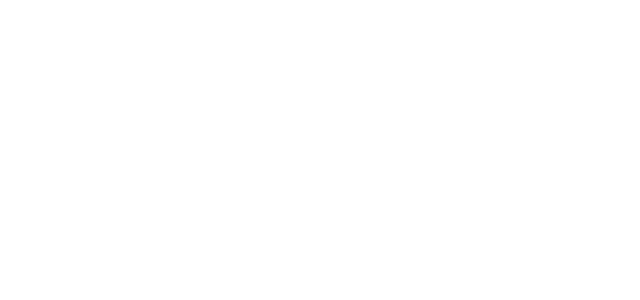
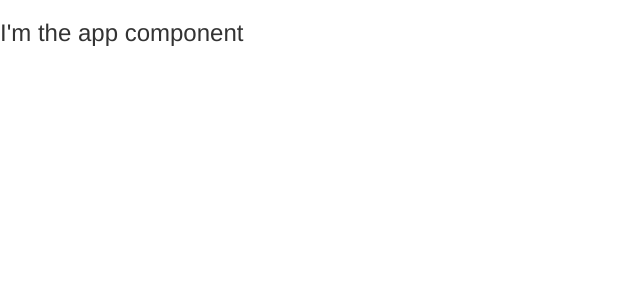
Before and after one commit to makiasake/angular-complete-guide-course, an Angular app in the folder angular-the-complete-guide-course/: page / in a window 1280 px wide. Shown: the top 300 px of the page, without its empty margins (0-640 px from the left). Built offline with nearby package versions, Linux system fonts and the light colour scheme.

Commit message:
Creating a new component

```diff
--- a/angular-the-complete-guide-course/src/app/app.component.html
+++ b/angular-the-complete-guide-course/src/app/app.component.html
@@ -0,0 +1 @@
+<h3>I'm the app component</h3>
--- /dev/null
+++ b/angular-the-complete-guide-course/src/app/server/server.component.html
@@ -0,0 +1 @@
+<p>Server component</p>
```
Also changed, not shown: angular-the-complete-guide-course/src/app/server/server.component.ts (added, +9 -0 lines).
